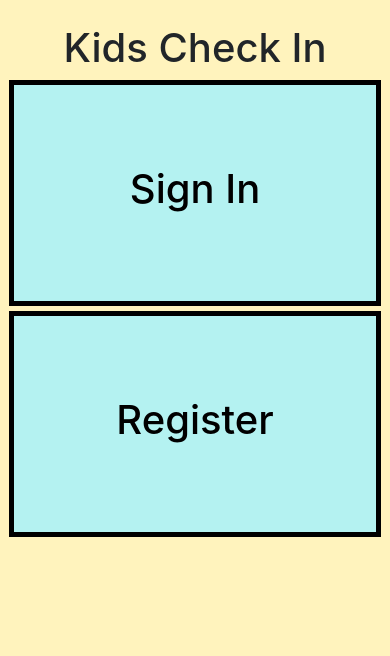
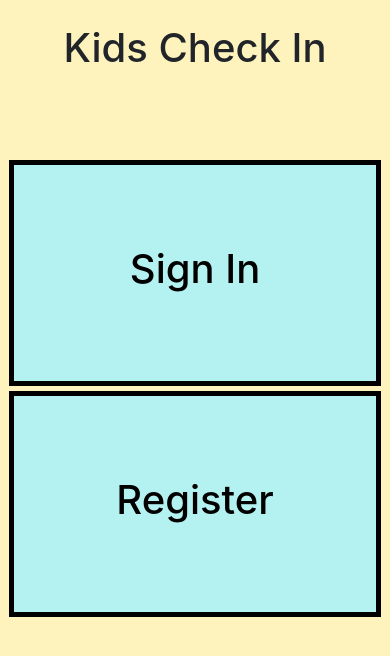
Before and after one commit to IanSanchezBaca/church-check-in, a Next.js app: page /checkIn/1 in a window 390 px wide. Shown: the top 656 px of the page. Built offline with nearby package versions, Linux system fonts and the light colour scheme.

Commit message:
moved the buttons to the middle of the screen so that it will be more confortable for the user to use on their phones

```diff
--- a/src/app/checkIn/chicken.css
+++ b/src/app/checkIn/chicken.css
@@ -68,6 +68,9 @@ input[type=submit]:hover {
 /* This is probably when a phone opens the webpage */
 @media only screen and (max-width: 500px) {
     .row {
+        /* this makes it so that its sortof in the middle of the screen*/
+        margin-top: 5rem;
+
         display: flex;
         gap: 5px;
         flex-direction: column;
@@ -79,3 +82,14 @@ input[type=submit]:hover {
 
 
 }
+
+
+/* some other pastel colors to keep just in case
+ * FFC2C2 red
+ * FFD9C0 orange
+ * FFF3BD yellow
+ * FFFAE6 white-ish?
+ * D9FCD9 green
+ * B4F2F1 blue
+ * E2C5E5 purple
+ */
```
